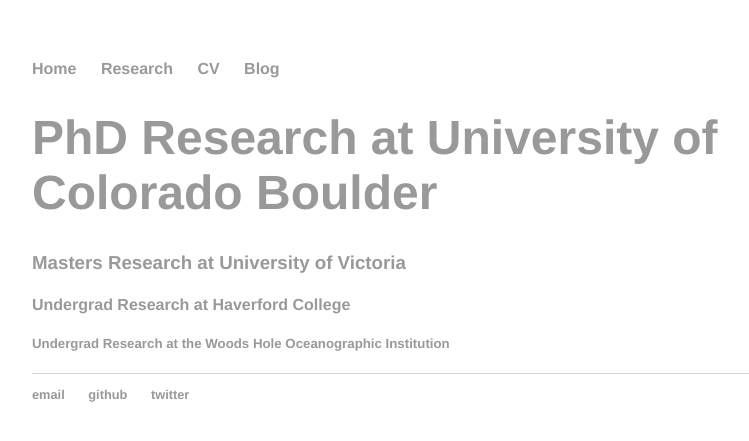
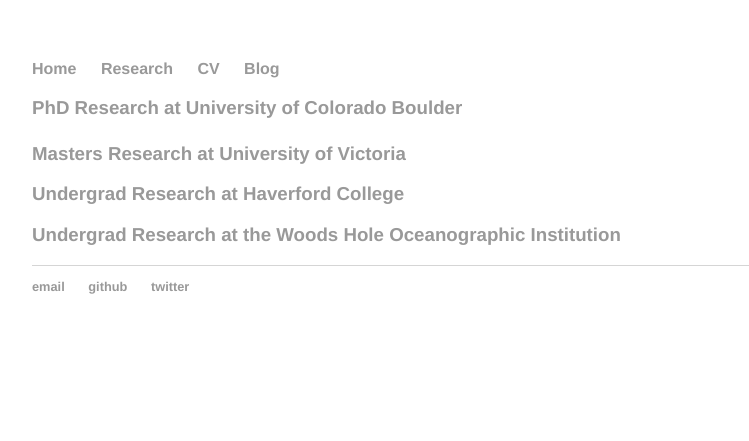
Before and after one commit to jlreeve/jlreeve.github.io, a Jekyll site: the page built from research/index.html, in a window 1280 px wide. Shown: the top 441 px of the page, without its empty margins (160-909 px from the left). Built offline with Jekyll 4.4.1, drawn with Linux system fonts in a browser that asks for light colours.

Commit message:
Setting header options

```diff
--- a/research/index.html
+++ b/research/index.html
@@ -4,7 +4,7 @@ title: Research
 ---
 
 <div class="blurb">
-	<h1><a href="/research/phd">PhD Research at University of Colorado Boulder</a></h1>
+	<h3><a href="/research/phd">PhD Research at University of Colorado Boulder</a></h3>
 	<p></p>
 </div><!-- /.blurb -->
 
@@ -15,11 +15,11 @@ title: Research
 </div><!-- /.blurb -->
 
 <div class="blurb">
-	<h4><a href="/research/undergrad_hc">Undergrad Research at Haverford College</a></h4>
+	<h3><a href="/research/undergrad_hc">Undergrad Research at Haverford College</a></h3>
 
 </div><!-- /.blurb -->
 
 <div class="blurb">
-	<h5><a href="/research/undergrad_whoi">Undergrad Research at the Woods Hole Oceanographic Institution</a></h5>
+	<h3><a href="/research/undergrad_whoi">Undergrad Research at the Woods Hole Oceanographic Institution</a></h3>
 
 </div><!-- /.blurb -->
```
